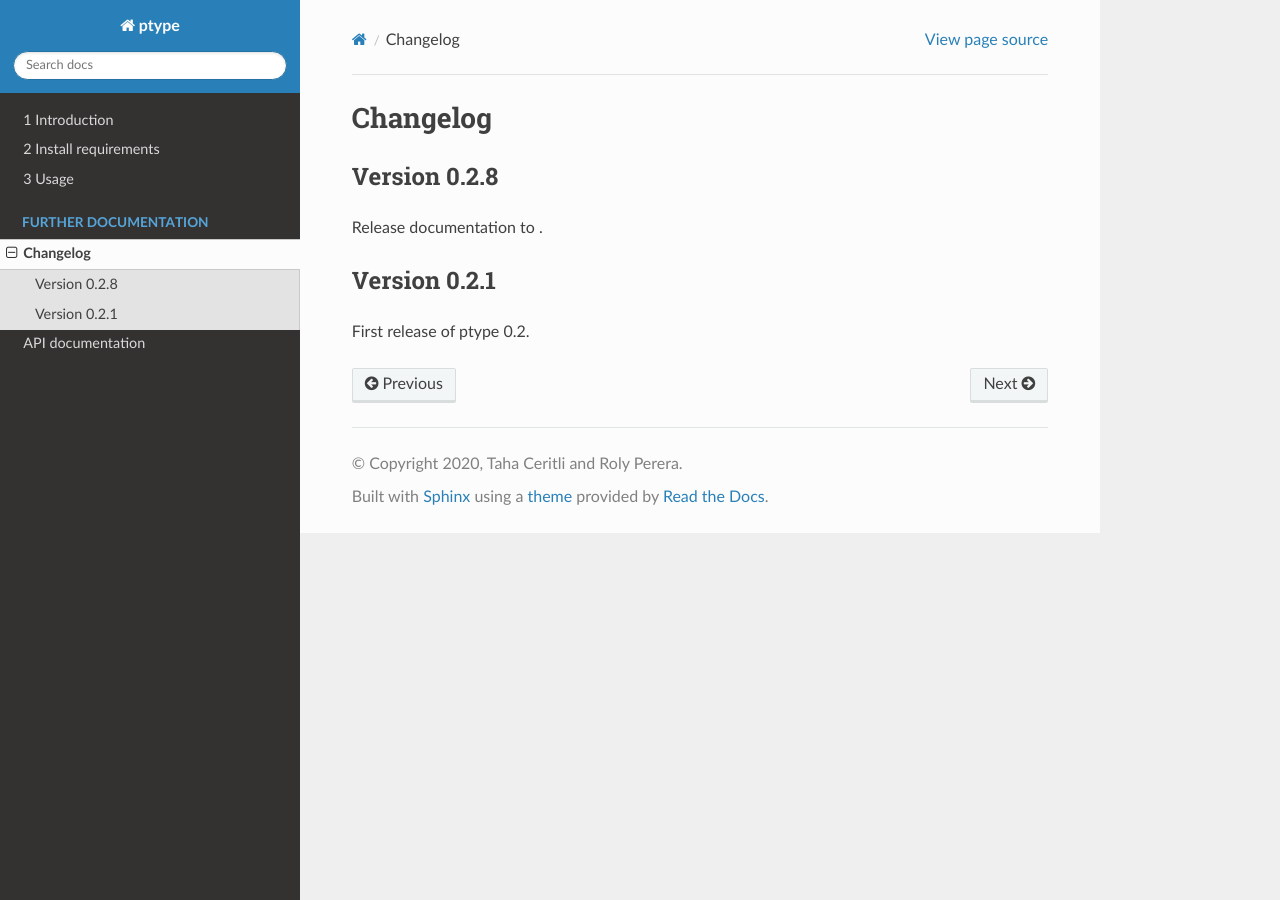
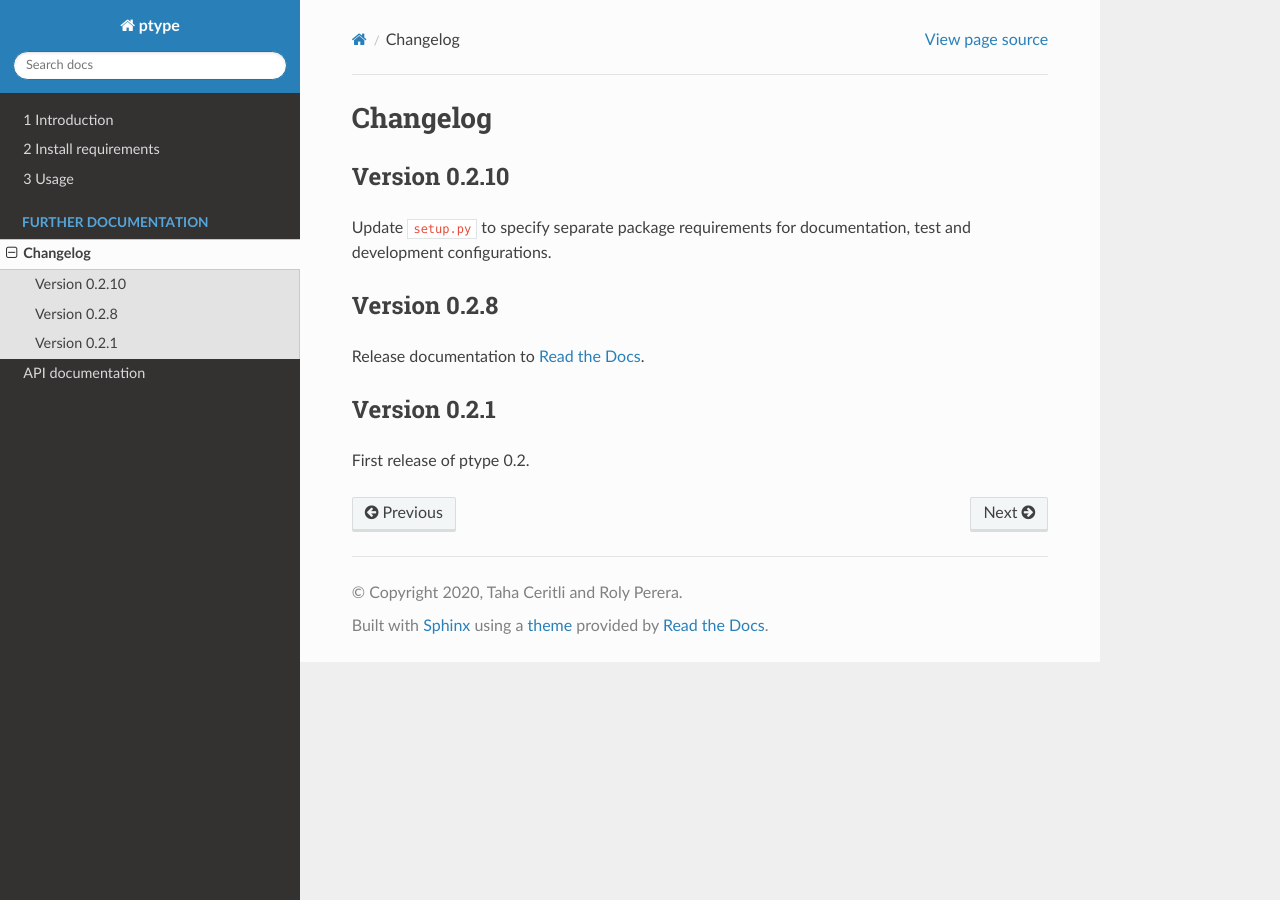
Before and after one commit to alan-turing-institute/ptype, a Sphinx documentation site: the page built from docs/CHANGELOG.rst, in a window 1280 px wide. Built offline with Sphinx 7.4.7 and the Read the Docs theme 2.0.0, drawn with Linux system fonts in a browser that asks for light colours.

Commit message:
Update changelog for 0.2.10 release.

```diff
--- a/docs/CHANGELOG.rst
+++ b/docs/CHANGELOG.rst
@@ -2,10 +2,17 @@ Changelog
 =========
 
 
+Version 0.2.10
+--------------
+
+Update ``setup.py`` to specify separate package requirements for documentation, test and development configurations.
+
 Version 0.2.8
 -------------
 
-Release documentation to .
+Release documentation to `Read the Docs`_.
+
+.. _Read the Docs: https://ptype.readthedocs.io/en/stable/
 
 Version 0.2.1
 -------------
```
